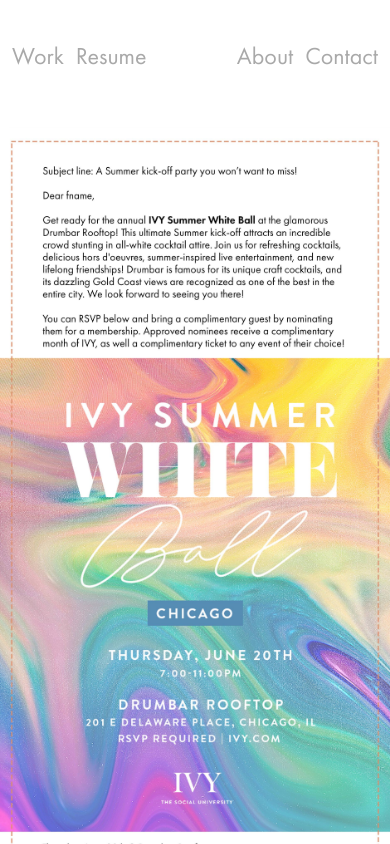
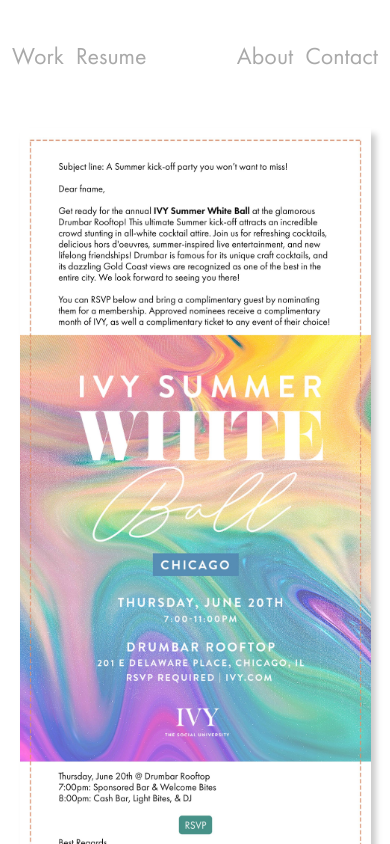
Before and after one commit to robertchen234/iris-portfolio, a React (Create React App) app: page /ivy-summer in a window 390 px wide. Shown: the top 844 px of the page. Built offline with nearby package versions, Linux system fonts and the light colour scheme.

Commit message:
mobile friendlier

```diff
--- a/src/App.css
+++ b/src/App.css
@@ -746,7 +746,7 @@
 
 .ivy-galapagos-text,
 .ivy-summer-text {
-  max-width: 100%;
+  max-width: 90%;
 }
 
 .hyperfundit-business-container {
@@ -756,7 +756,7 @@
 }
 
 .hyperfundit-business-container img {
-  max-width: 100%;
+  max-width: 90%;
   margin: auto;
   margin-top: 1em;
   margin-bottom: 1em;
```
